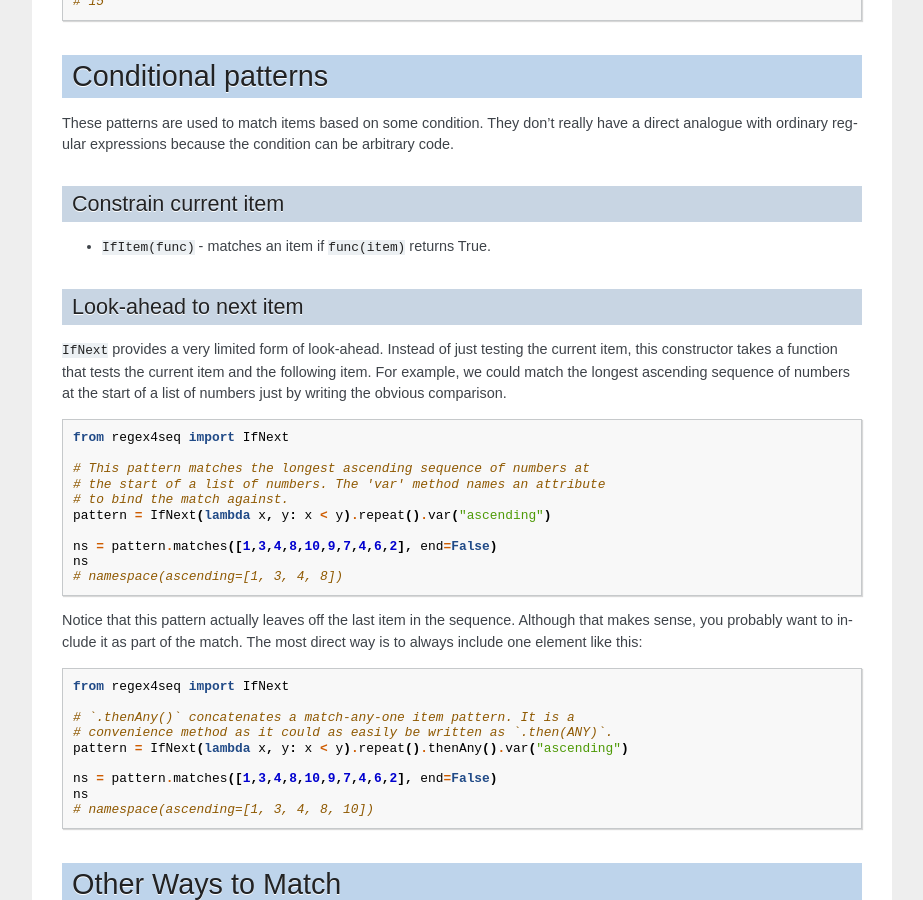
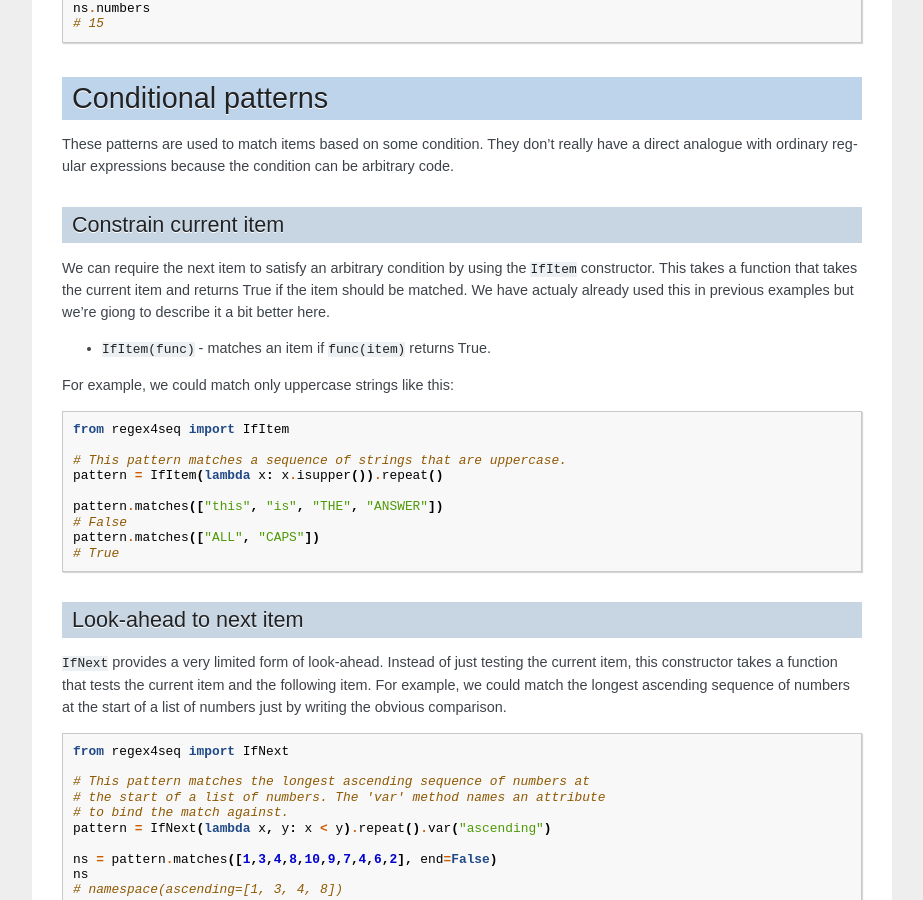
Before and after one commit to sfkleach/regex4seq, a Sphinx documentation site: the page built from docs/index.rst, in a window 1280 px wide and 900 px high, scrolled down 2449 px. Shown: the whole window, without its empty margins (198-1121 px from the left). Built offline with Sphinx 7.4.7, drawn with Linux system fonts in a browser that asks for light colours; some of the changed text lies outside the part shown.

```diff
--- a/docs/index.rst
+++ b/docs/index.rst
@@ -22,7 +22,9 @@ Welcome to RegEx4Seq's documentation!
 Introduction
 ============
 
-[WARNING: This is a work in progress as of 29th Aug 23]
+[WARNING: This is a work in progress as of 31st Aug 23. I'm still working on the
+documentation and the API is still subject to change. But it looks like I will
+be done in a few days.]
 
 RegEx4Seq is a pattern matcher that is inspired by regular expressions. It
 allows you to write patterns that find matches in any sequence of python
@@ -167,7 +169,26 @@ can be arbitrary code.
 Constrain current item
 ----------------------
 
+We can require the next item to satisfy an arbitrary condition by using the
+:code:`IfItem` constructor. This takes a function that takes the current item
+and returns True if the item should be matched. We have actualy already used
+this in previous examples but we're giong to describe it a bit better here.
+
 * :code:`IfItem(func)` - matches an item if :code:`func(item)` returns True.
+
+For example, we could match only uppercase strings like this:
+
+.. code-block:: python
+
+   from regex4seq import IfItem
+
+   # This pattern matches a sequence of strings that are uppercase.
+   pattern = IfItem(lambda x: x.isupper()).repeat()
+
+   pattern.matches(["this", "is", "THE", "ANSWER"])
+   # False
+   pattern.matches(["ALL", "CAPS"])
+   # True
 
 
 Look-ahead to next item
```
Also changed, not shown: CHANGELOG.md (added, +17 -0 lines), 1 other file.
